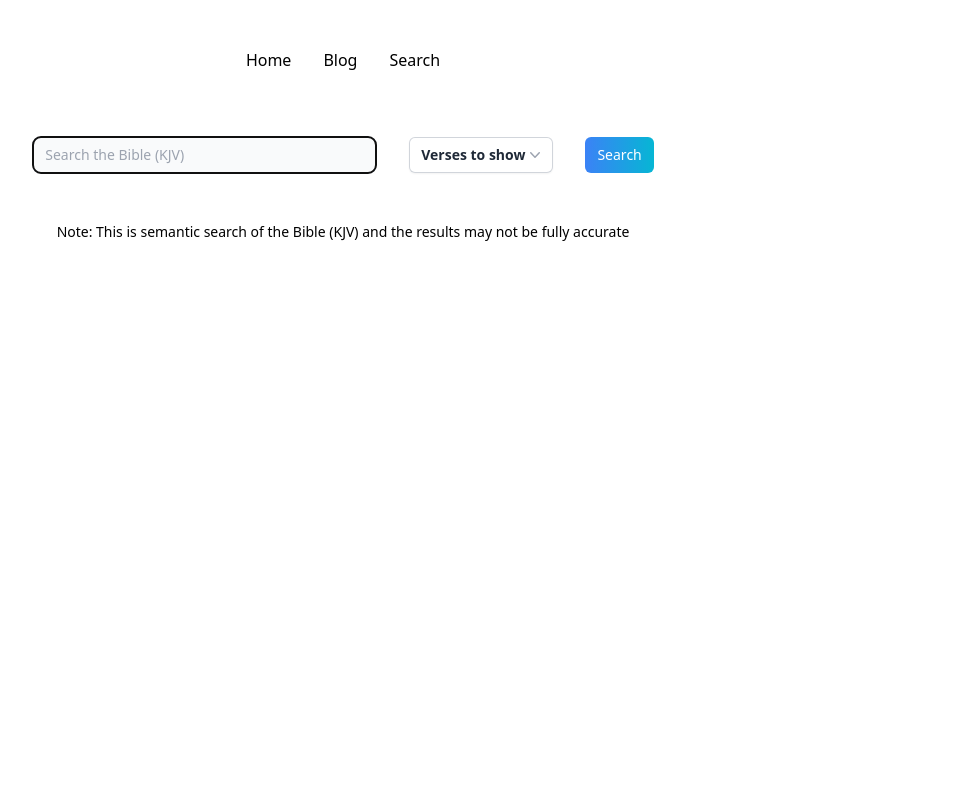
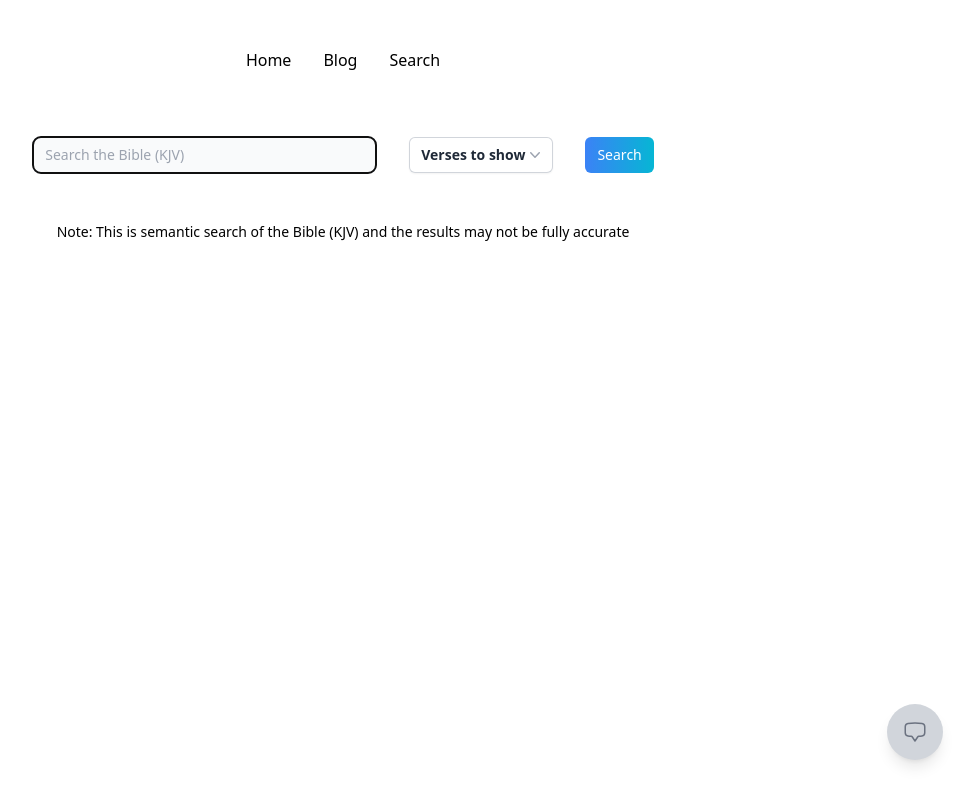
Before and after one commit to pranayaryal/bible-search, a Next.js app in the folder client/: page / in a window 1280 px wide. Shown: the whole page, without its empty margins (297-1271 px from the left). Built offline with nearby package versions, Linux system fonts and the light colour scheme.

Commit message:
changes in chat and dropdown.js

```diff
--- a/client/components/Chat.js
+++ b/client/components/Chat.js
@@ -123,9 +123,9 @@ const Chat = () => {
 
 
   return (
-    <AnimatedPresence
+    <AnimatePresence
       initial={false}
-      exitBeforeEnter
+      mode='wait'
       onExitComplete={() => null}
     >
       <div className="fixed right-4 md:right-10 bottom-10 flex flex-col items-end z-20">
@@ -136,12 +136,12 @@ const Chat = () => {
             animate="visible"
             exit="exit"
             className="mb-4 rounded-xl shadow-2xl bg-white flex flex-col overflow-hidden mx-4 md:mx-0">
-              <div className="p-4 bg-gray-100">
-                <h2 className="text-gray-700 font-bold text-xl ">Have a question? Drop in your message</h2>
-                <small className="text-xs text-gray-500 mb-10">It wont take more than 10 seconds. Shoot your shot</small>
+              <div className="p-4 bg-blue-100">
+                <h2 className="text-gray-500 font-bold text-xl ">Have something to say?</h2>
+                <small className="text-xs text-gray-500 mb-10">Go ahead</small>
               </div>
               <div className="content p-6 flex flex-col">
-                <label className="text-sm font-normal text-black mb-2">Email address</label
+                <label className="text-sm font-normal text-black mb-2">Email address</label>
                 <input
                   type="email"
                   value={formState.email.value}
@@ -159,7 +159,7 @@ const Chat = () => {
                   value={formState.message.value}
                   onChange={(e) => onChangeHandler("message", e.target.value)}
                   className="text-black rounded-md border border-gray-200 py-1 px-2 focus:outline-none focus:border-gray-400 placeholder:text-sm"
-                  placeholder="Id love a compliment from you"
+                  placeholder="Your message"
 
                 />
                 <small className="h-4 min-h-4 text-red-500 font-semibold mb-4">{formState.message.error && formState.message.error}</small>
@@ -185,24 +185,24 @@ const Chat = () => {
           )}
           <button
             onClick={handleButtonClick}
-            className="bg-gray-600 w-14 h-14 rounded-full flex items-center justify-center hover:scale-105 hover:shadow-xl transition duration-200 shadow-lg">
+            className="bg-gray-300 w-14 h-14 rounded-full flex items-center justify-center hover:scale-105 hover:shadow-xl transition duration-200 shadow-lg">
               <svg
                 xmlns="http://www.w3.org/2000/svg"
                 fill="none"
                 viewBox="0 0 24 24"
-                stroke-width="1.5"
+                strokeWidth="1.5"
                 stroke="currentColor"
                 className="w-6 h-6 text-gray-500"
               >
                 <path
-                  stroke-linecap="round"
-                  stroke-linejoin="round"
+                  strokeLinecap="round"
+                  strokeLinejoin="round"
                   d="M2.25 12.76c0 1.6 1.123 2.994 2.707 3.227 1.068.157 2.148.279 3.238.364.466.037.893.281 1.153.671L12 21l2.652-3.978c.26-.39.687-.634 1.153-.67 1.09-.086 2.17-.208 3.238-.365 1.584-.233 2.707-1.626 2.707-3.228V6.741c0-1.602-1.123-2.995-2.707-3.228A48.394 48.394 0 0012 3c-2.392 0-4.744.175-7.043.513C3.373 3.746 2.25 5.14 2.25 6.741v6.018z"
                 />
               </svg>
           </button>
       </div>
-    </AnimatedPresence>
+    </AnimatePresence>
   )
 };
 
--- a/client/components/Dropdown.js
+++ b/client/components/Dropdown.js
@@ -1,10 +1,5 @@
-import { useState } from "react";
-
-
 
 const Dropdown = ({ setDropDown, setDropVal, dropVal, dropDown }) => {
-  // const [dropDown, setDropDown] = useState(false)
-  // const [ dropVal, setDropVal ] = useState('')
 
   const collapseAndSet = (val) => {
     setDropVal(val)
@@ -30,7 +25,7 @@ const Dropdown = ({ setDropDown, setDropVal, dropVal, dropDown }) => {
         <div className="absolute left-0 z-10 mt-2 w-44 origin-top-left rounded-md bg-white shadow-lg ring-1 ring-black ring-opacity-5 focus:outline-none">
           <div className="py-1" role="none">
             {[5, 10, 15, 20, 25].map(s => {
-              return <p className="text-gray-700 block px-4 py-2 text-sm hover:bg-blue-100"
+              return <p key={s} className="text-gray-700 block px-4 py-2 text-sm hover:bg-blue-100"
                 onClick={() => collapseAndSet(s)}>{s}</p>
             })
             }
--- a/client/pages/index.js
+++ b/client/pages/index.js
@@ -1,8 +1,9 @@
 import Image from 'next/image'
 import { Inter } from 'next/font/google'
 import { useState, useEffect } from 'react'
-import  Dropdown  from '@/components/Dropdown'
+import Dropdown from '@/components/Dropdown'
 import Navbar from '@/components/Navbar'
+import Chat from '@/components/Chat'
 
 
 export default function Home() {
@@ -10,45 +11,69 @@ export default function Home() {
   const [searchText, setSearchText] = useState('Search')
   const [verses, setVerses] = useState([])
   const [dropDown, setDropDown] = useState(false)
-  const [ dropVal, setDropVal ] = useState('')
+  const [dropVal, setDropVal] = useState('')
+  const [err, setErr] = useState("")
+
 
   const callBackend = async () => {
-    setSearchText('Searching ...')
-    const resp = await fetch('http://bibleproject.test/search', {
+    if (search === '') {
+      setErr('Search Text cannot be blank')
+      return;
+    }
+    if (dropVal === '') {
+      setErr('Please choose a value from dropdown')
+      return;
+    }
+    setErr('')
+    try {
+      const resp = await fetch('http://localhost:5000/search', {
         method: 'POST',
         headers: {
           'Accept': 'application/json',
           'Content-Type': 'application/json'
 
         },
-      body: JSON.stringify({searchTerm: search, verses: dropVal})
+        body: JSON.stringify({ searchTerm: search, verses: dropVal })
       })
       const data = await resp.json()
       setVerses(data)
       setSearchText('Search')
 
+    } catch (error) {
+      setErr("There was an error. Send me msg on the chat below")
+      console.log(`There was an error ${error}`)
+      setSearchText('Search')
     }
 
+  }
+
+  useEffect(() => {
+    console.log(err)
+  }, [err])
+
+
   return (
+    <div>
       <main
         className='px-24 py-12 flex flex-col'
       >
         <Navbar />
-      <h1></h1>
-      <div className='flex flex-row justify-center items-center space-x-8 rounded-xl mt-16'>
+        <div className='relative flex flex-row justify-center items-center space-x-8 rounded-xl mt-16'>
           {/* <input type="text" name="search" className='w-48 border border-gray-300 focus:ring-blue-500'/> */}
           <input
             type="text"
             id="search-txt"
             className="bg-gray-50 border border-gray-300 text-gray-900 text-sm rounded-lg focus:ring-blue-500 focus:border-blue-500 block w-[345px] px-3 py-2" placeholder="Search the Bible (KJV)" required
             onChange={(e) => setSearch(e.target.value)}
+            onKeyDown={() => setErr("")}
             autoFocus
           />
+          <span className="absolute left-[28em] top-10 text-sm text-red-400">{err}</span>
 
           <Dropdown setDropDown={setDropDown}
             setDropVal={setDropVal}
             dropVal={dropVal}
-          dropDown={dropDown}/>
+            dropDown={dropDown} />
 
           <button
             type="submit"
@@ -79,5 +104,7 @@ export default function Home() {
 
 
       </main>
+      <Chat />
+    </div>
   )
 }
```
Lines whose indentation alone changed are shown as unchanged.
